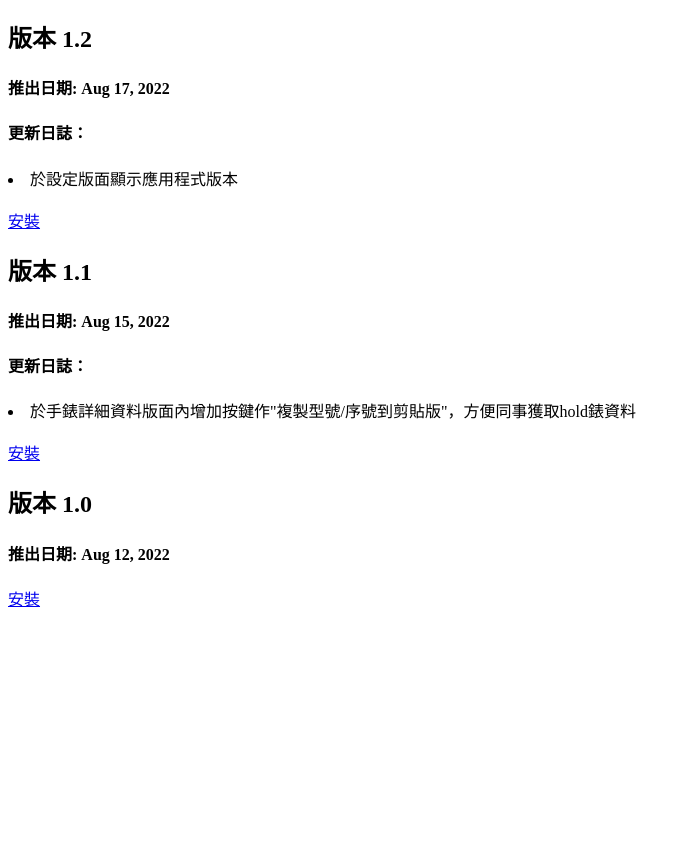
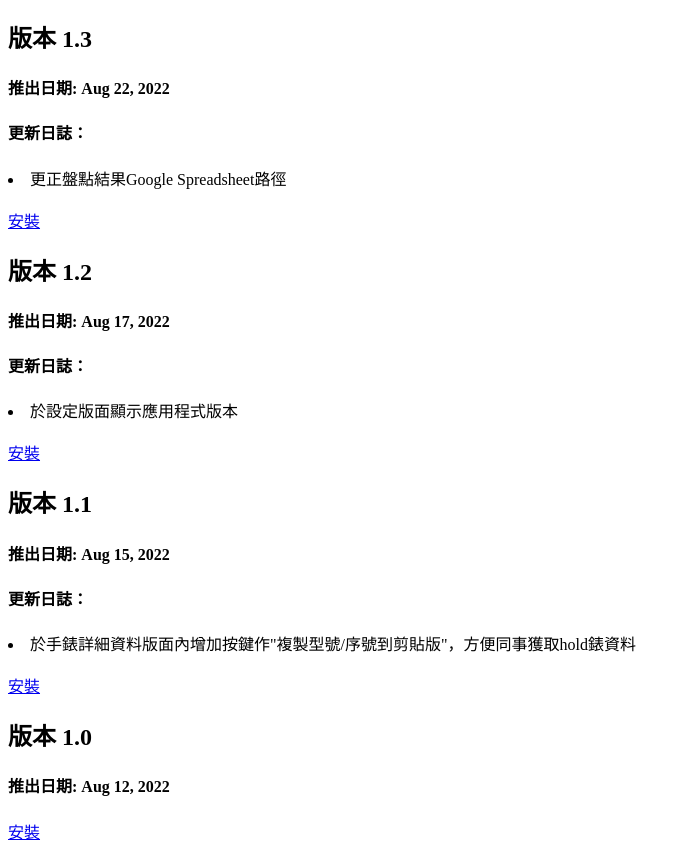
Before and after one commit to Primemory-MatthewLo/Primemory-MatthewLo.github.io, a plain HTML site: page aristo-stocktaking/prod/index.html in a window 1280 px wide. Shown: the part 70-921 px from the top of the page, without its empty margins (0-691 px from the left). Before the commit the page ends 800 px from the top, so only its background shows below. Drawn offline with Linux system fonts and the light colour scheme.

Commit message:
commit `d561fedbb6dcd5cd2f3ef67a54b9d987278a1f2e`

```diff
--- a/aristo-stocktaking/prod/index.html
+++ b/aristo-stocktaking/prod/index.html
@@ -6,6 +6,16 @@
     </head>
     <body>
       <h1>Aristo Stocktaking App (正式版)</h1>
+
+      <h2>版本 1.3</h2>
+      <h4>推出日期: Aug 22, 2022</h4>
+      <h4>更新日誌：</h4>
+      <li>
+        更正盤點結果Google Spreadsheet路徑
+      </li>
+      <br />
+      <a href="itms-services://?action=download-manifest&url=https://primemory-matthewlo.github.io/aristo-stocktaking/prod/v1.3/manifest.plist">安裝</a>
+      <br />
 
       <h2>版本 1.2</h2>
       <h4>推出日期: Aug 17, 2022</h4>
```
Also changed, not shown: 2 other files.
